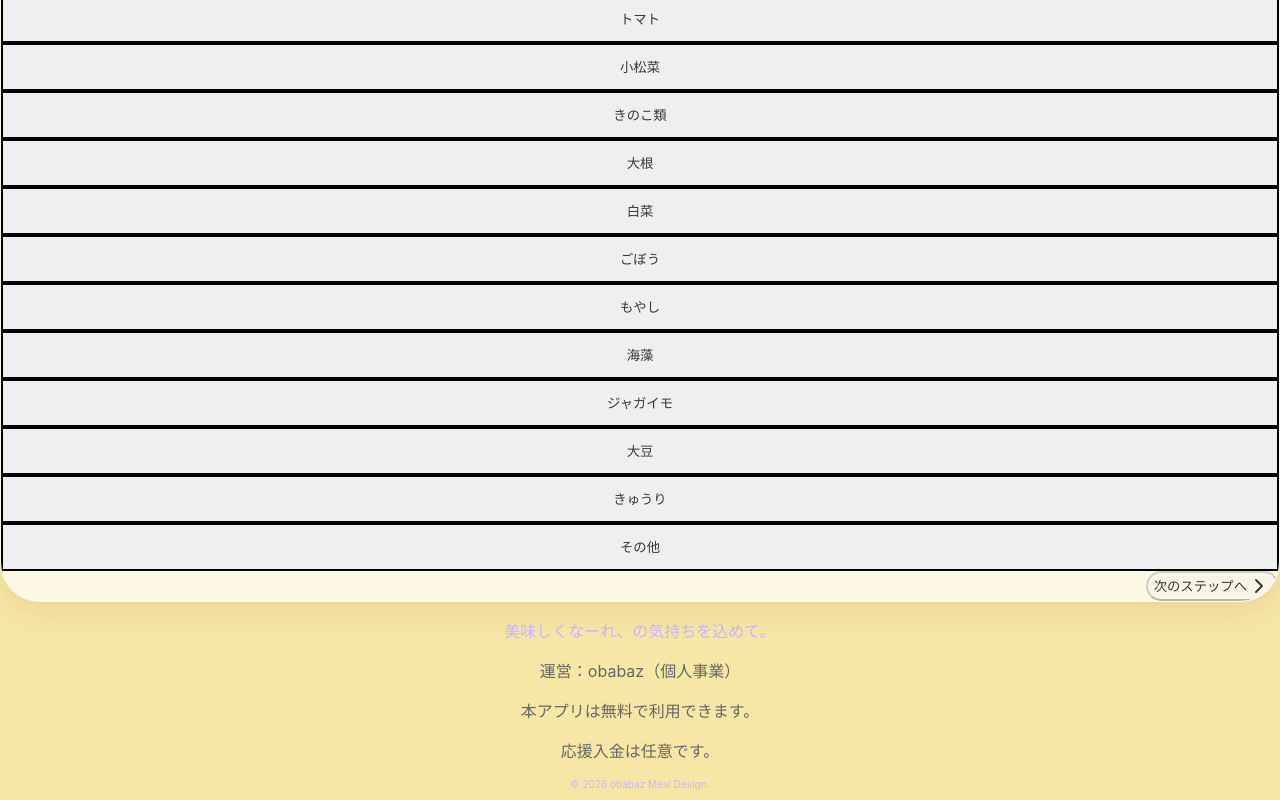
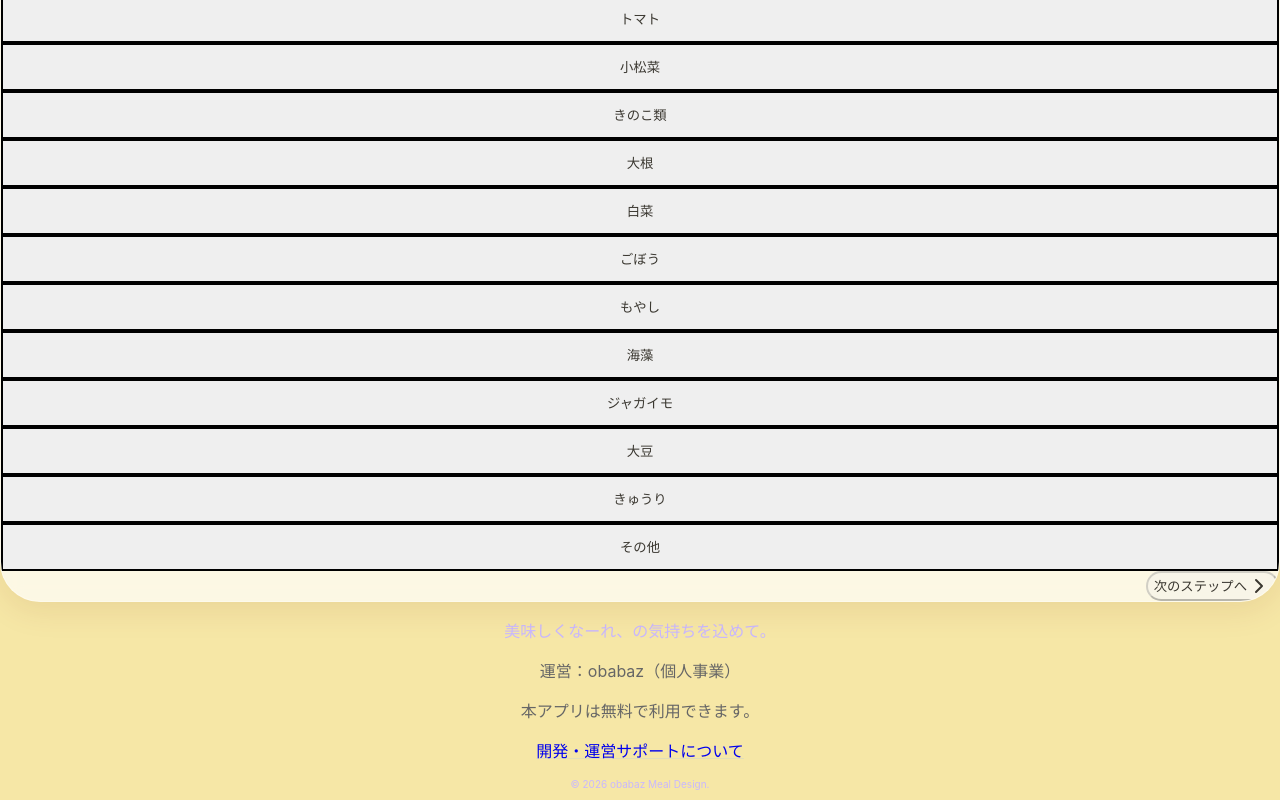
Before and after one commit to obabaz-meal-design/obabaz-kondate, a React (Vite) app: page / in a window 1280 px wide. Shown: the part 938-1738 px from the top of the page. Built offline with nearby package versions, Linux system fonts and the light colour scheme.

Commit message:
Compliance: Update refund policy text and add support link to footer

```diff
--- a/src/App.jsx
+++ b/src/App.jsx
@@ -764,7 +764,16 @@ export default function App() {
                     <div className="space-y-1 text-[#666666] text-xs font-bold mb-6">
                         <p>運営：obabaz（個人事業）</p>
                         <p>本アプリは無料で利用できます。</p>
-                        <p>応援入金は任意です。</p>
+                        <p>
+                            <a
+                                href="https://obabaz.com/meal-design-support/"
+                                target="_blank"
+                                rel="noopener noreferrer"
+                                className="hover:text-[#AFC8E8] underline decoration-[#AFC8E8]/30 hover:decoration-[#AFC8E8] transition-all"
+                            >
+                                開発・運営サポートについて
+                            </a>
+                        </p>
                     </div>
                     <p className="text-[#C8B7FF] text-[10px] font-bold">
                         &copy; 2026 obabaz Meal Design.
@@ -1090,9 +1099,7 @@ export default function App() {
                                                     <div>
                                                         <h3 className="font-black text-lg mb-2 text-obabaz-warm-600"><strong>返品・返金について</strong></h3>
                                                         <p className="text-lg">
-                                                            デジタル決済の性質上、決済完了後の返金は原則として承っておりません。<br />
-                                                            ただし、重複決済や決済エラー等が確認できた場合は、個別に確認の上対応いたします。<br />
-                                                            詳細は
+                                                            デジタル決済の性質上、決済完了後の返金は原則として承っておりません。ただし、重複決済や決済エラー等が発生した場合は、内容を確認の上、個別に対応いたします。決済に関するご不明点は、
                                                             <a
                                                                 href="https://obabaz.com/contact/"
                                                                 target="_blank"
```
